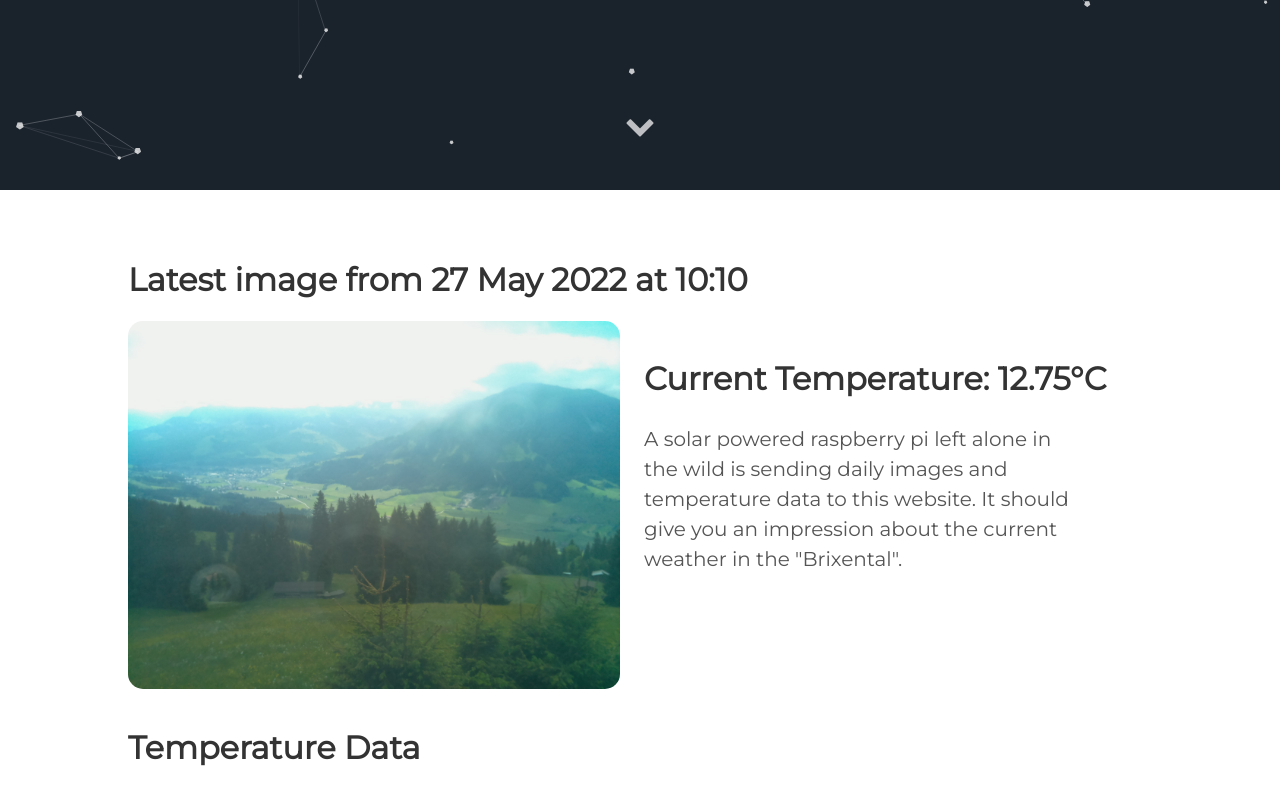
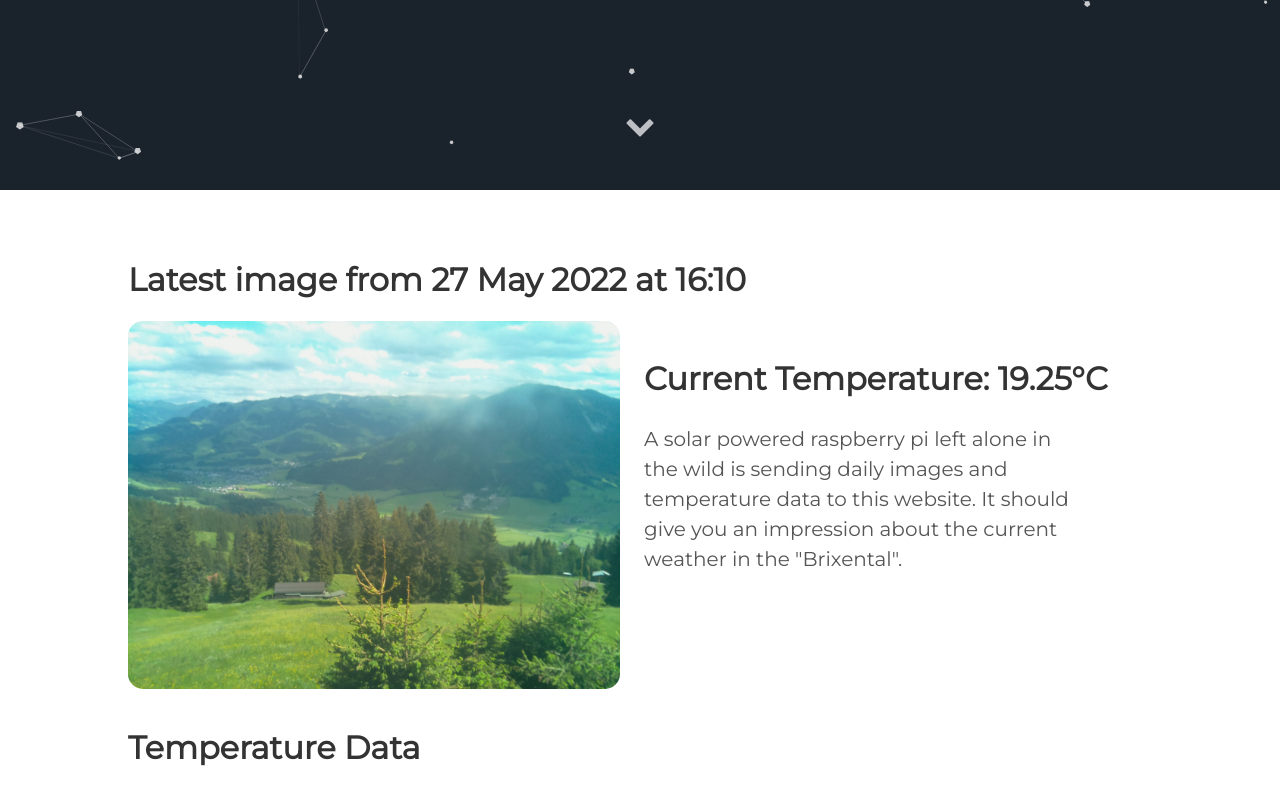
Before and after one commit to vektorious/vektorious.github.io, a Jekyll site: the page built from resources/huette.md, in a window 1280 px wide and 900 px high, scrolled down 710 px. Shown: the top 805 px of the window. Built offline with Jekyll 4.4.1, drawn with Linux system fonts in a browser that asks for light colours.

Commit message:
I'm a bot beep boop

```diff
--- a/resources/huette.md
+++ b/resources/huette.md
@@ -6,13 +6,13 @@ image: '/assets/img/'
 description: 'Live image from the Austrian alps'
 twitter_text: ' '
 ---
-## Latest image from 27 May 2022 at 10:10
+## Latest image from 27 May 2022 at 16:10
 <div class="huette">
   <div class="huette-image">
     <img src="{{ "/assets/img/huette.jpg" | prepend: site.baseurl }}">
   </div>
   <div class="huette-text">
-        <h2>Current Temperature: 12.75°C</h2>
+        <h2>Current Temperature: 19.25°C</h2>
         <p>A solar powered raspberry pi left alone in the wild is sending daily images and temperature data to this website. It should give you an impression about the current weather in the "Brixental".</p>
 
   </div>
```
Also changed, not shown: rpi-script/2022-05-27_160921.txt (renamed from rpi-script/2022-05-27_100921.txt, +5 -5 lines), rpi-script/huette.md (+2 -2 lines), assets/img/huette.jpg, assets/img/temp_plot.png, rpi-script/temp_plot.png, 1 other file.
